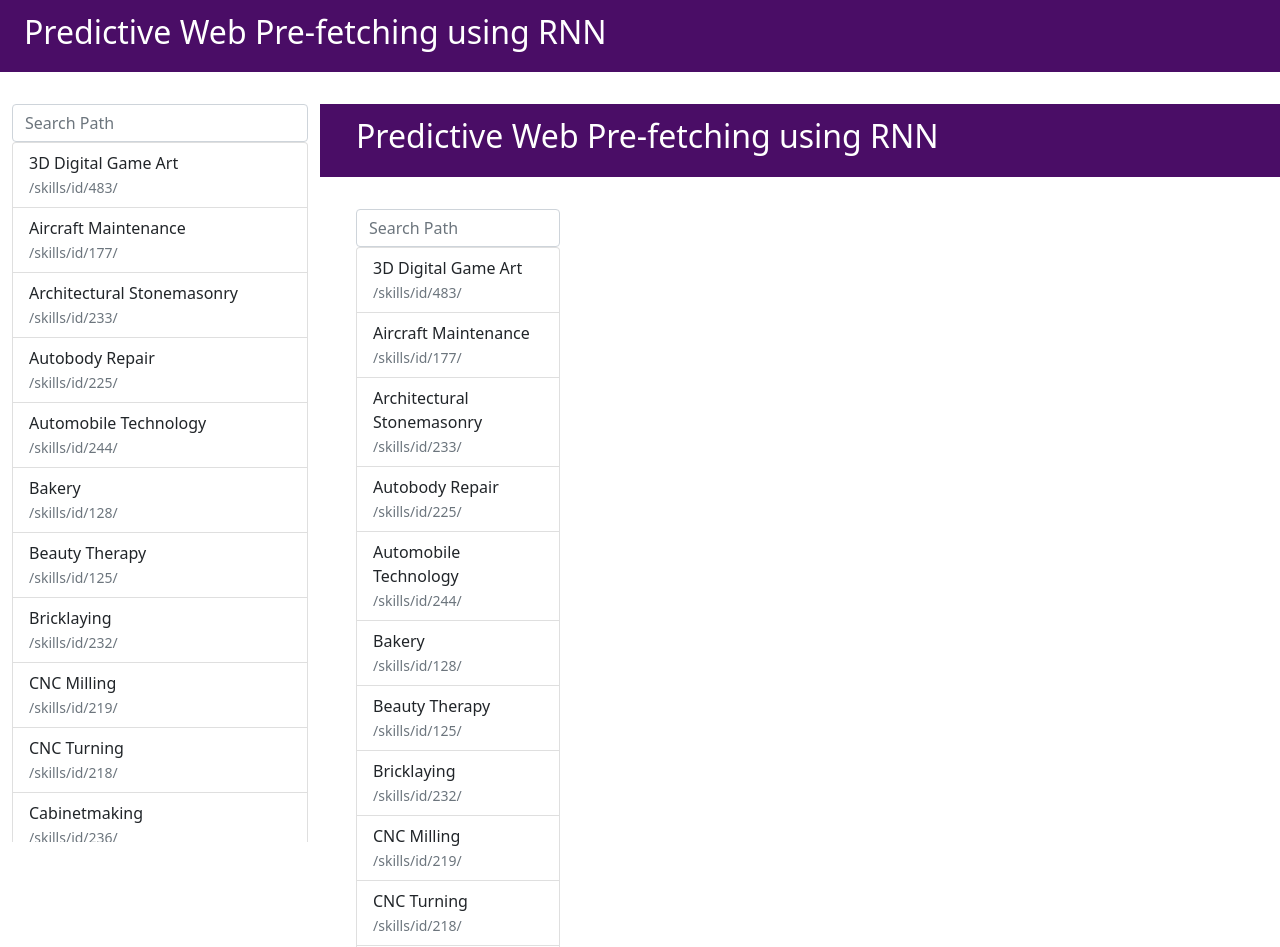
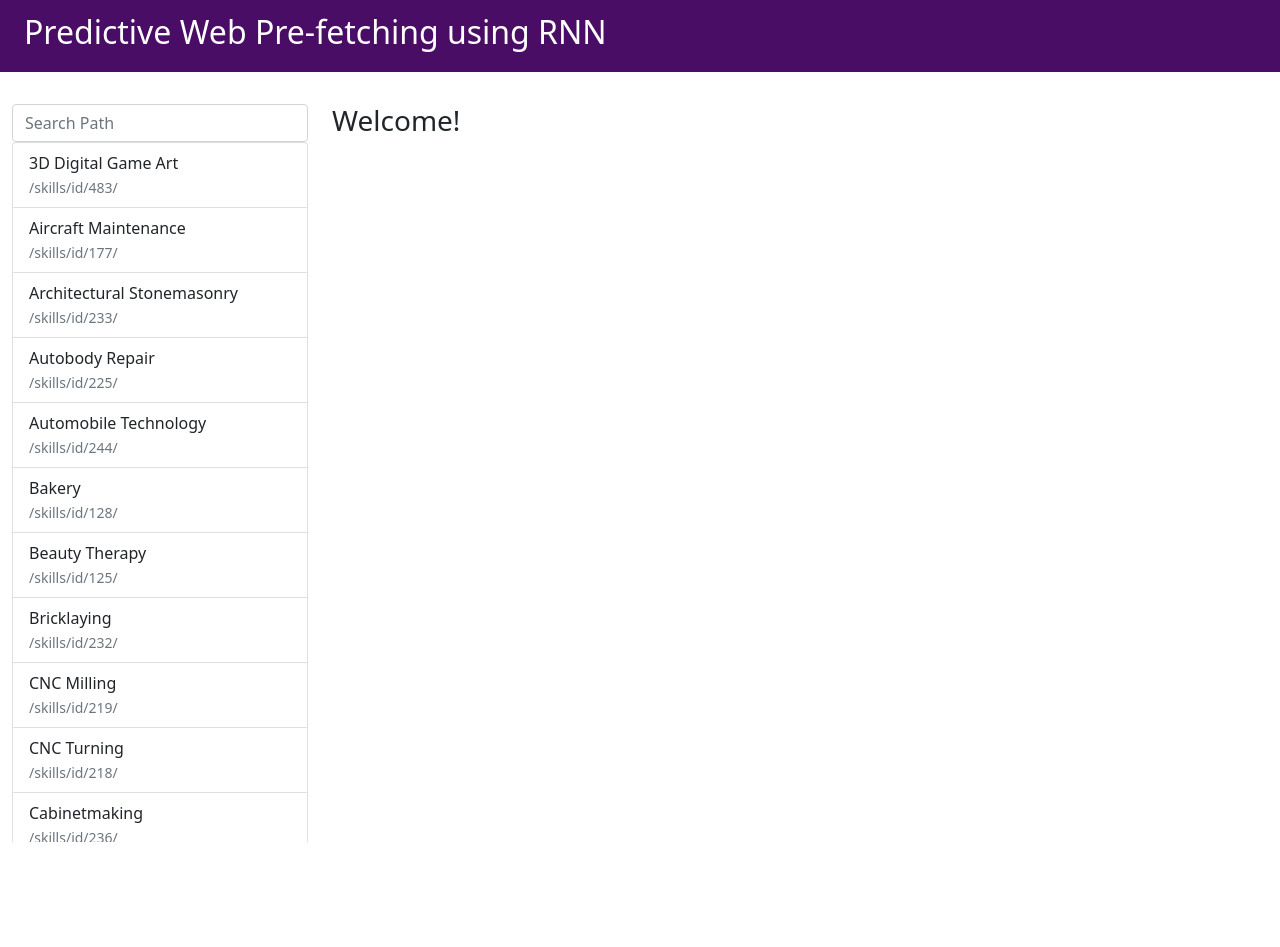
Before and after one commit to hengkysanjaya123/Predictive-Web-Prefetching-using-RNN-Angular, an Angular app: page / in a window 1280 px wide. After the commit the page ends 842 px from the top, so only its background shows below. Built offline with nearby package versions, Linux system fonts and the light colour scheme.

Commit message:
Fix homepage routing

```diff
--- a/src/app/app-routing.module.ts
+++ b/src/app/app-routing.module.ts
@@ -4,7 +4,9 @@ import { HomeComponent } from './home/home.component';
 import { PageComponent } from './page/page.component';
 
 const routes: Routes = [
-  {path: '', component: HomeComponent},
+  {
+    path: '', pathMatch: 'full', component: HomeComponent
+  },
   {path: ':path', component: PageComponent},
 ];
 
--- a/src/app/home/home.component.html
+++ b/src/app/home/home.component.html
@@ -2,7 +2,7 @@
   <div class="col-md-12" style="background-color: #4a0d66">
     <div class="container-fluid">
       <div class="navbar-brand">
-        <h2 class="text-white py-2 px-0 mx-0">Predictive Web Pre-fetching using RNN</h2>
+        <h2 class="text-white py-2 px-0 mx-0"><a href="./" class="text-decoration-none text-white">Predictive Web Pre-fetching using RNN</a></h2>
       </div>
     </div>
   </div>
@@ -29,7 +29,8 @@
       </div>
     </div>
     <div class="col-md-9">
-      <router-outlet></router-outlet>
+      <h3 *ngIf="!(!!currentPath)">Welcome!</h3>
+      <router-outlet *ngIf="!!currentPath"></router-outlet>
     </div>
   </div>
 </div>
```
